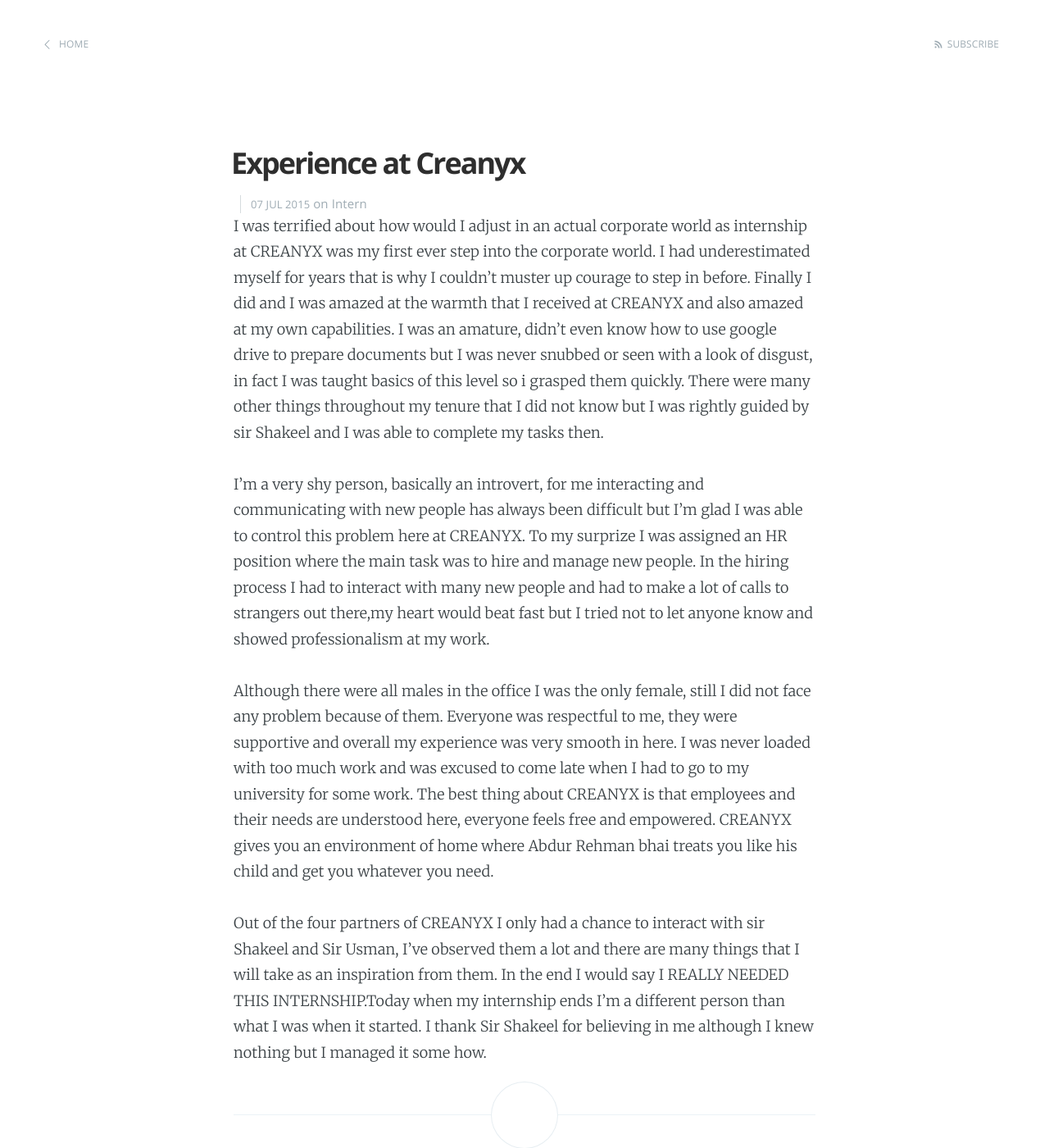
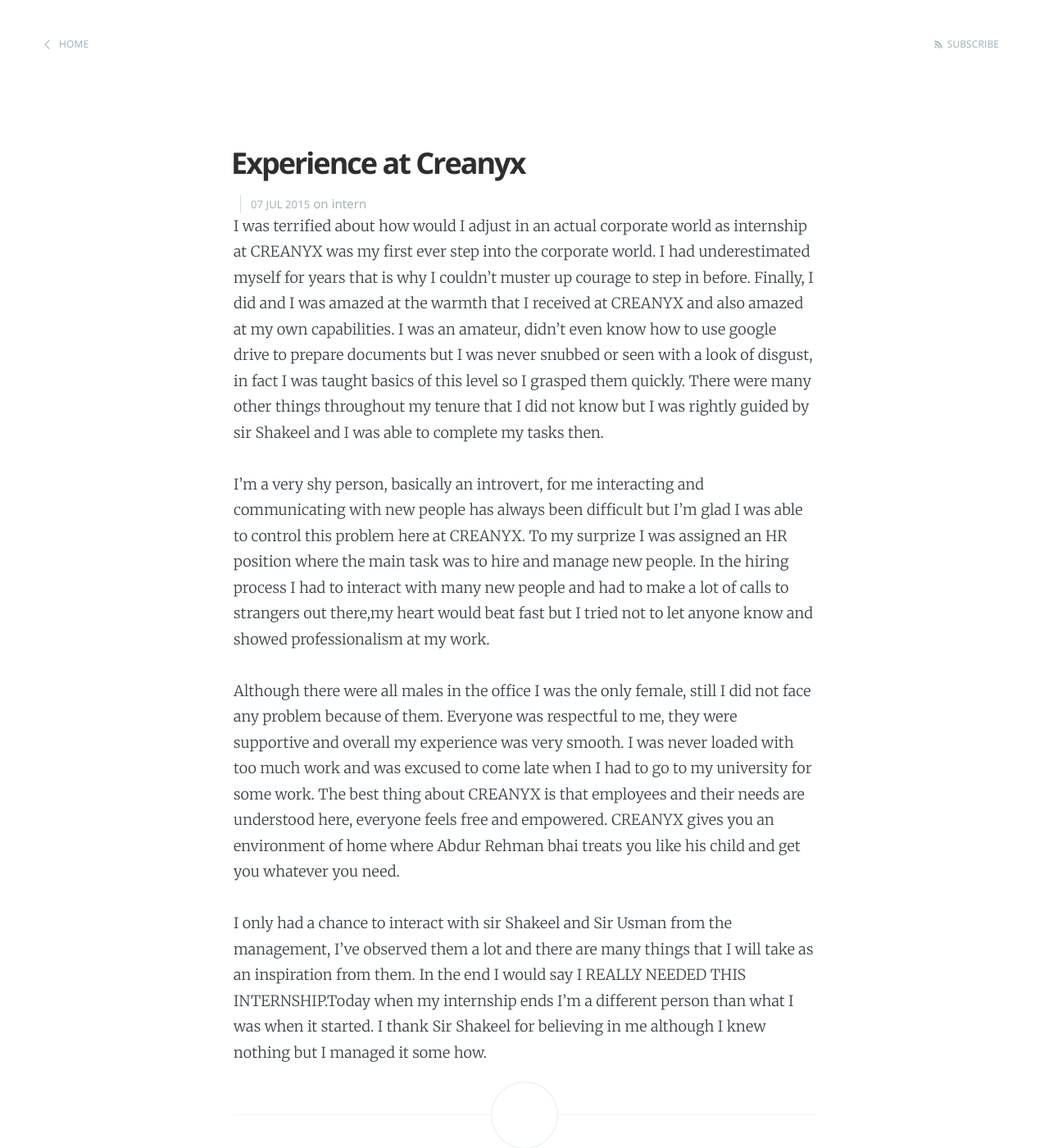
Before and after one commit to creanyx/creanyx.github.io, a Jekyll site: the page built from _posts/2015-07-07-experience-at-creanyx.markdown, in a window 1280 px wide and 1400 px high. Shown: the whole window at 82% size. Built offline with Jekyll 4.4.1, drawn with Linux system fonts in a browser that asks for light colours; Markdown is read by kramdown in place of the engine named in the settings.

Commit message:
After proofreading

```diff
--- a/_posts/2015-07-07-experience-at-creanyx.markdown
+++ b/_posts/2015-07-07-experience-at-creanyx.markdown
@@ -4,14 +4,14 @@
 date:   2015-07-07 02:37:00
 author: Sakina Murtaza
 authorbio : Media manager at Creanyx
-categories: Intern
+categories: intern
 ---
 
 
-I was terrified about how would I adjust in an actual corporate world as internship at CREANYX was my first ever step into the corporate world. I had underestimated myself for years that is why I couldn't muster up courage to step in before. Finally I did and I was amazed at the warmth that I received at CREANYX and also amazed at my own capabilities. I was an amature, didn’t even know how to use google drive to prepare documents but I was never snubbed or seen with a look of disgust, in fact I was taught basics of this level so i grasped them quickly. There were many other things throughout my tenure that I did not know but I was rightly guided by sir Shakeel and I was able to complete my tasks then.
+I was terrified about how would I adjust in an actual corporate world as internship at CREANYX was my first ever step into the corporate world. I had underestimated myself for years that is why I couldn't muster up courage to step in before. Finally, I did and I was amazed at the warmth that I received at CREANYX and also amazed at my own capabilities. I was an amateur, didn’t even know how to use google drive to prepare documents but I was never snubbed or seen with a look of disgust, in fact I was taught basics of this level so I grasped them quickly. There were many other things throughout my tenure that I did not know but I was rightly guided by sir Shakeel and I was able to complete my tasks then.
 
 I’m a very shy person, basically an introvert, for me interacting and communicating with new people has always been difficult but I’m glad I was able to control this problem here at CREANYX. To my surprize I was assigned an HR position where the main task was to hire and manage new people. In the hiring process I had to interact with many new people and had to make a lot of calls to strangers out there,my heart would beat fast but I tried not to let anyone know and showed professionalism at my work.
 
-Although there were all males in the office I was the only female, still I did not face any problem because of them. Everyone was respectful to me, they were supportive and overall my experience was very smooth in here. I was never loaded with too much work and was excused to come late when I had to go to my university for some work. The best thing about CREANYX is that employees and their needs are understood here, everyone feels free and empowered. CREANYX gives you an environment of home where Abdur Rehman bhai treats you like his child and get you whatever you need.
+Although there were all males in the office I was the only female, still I did not face any problem because of them. Everyone was respectful to me, they were supportive and overall my experience was very smooth. I was never loaded with too much work and was excused to come late when I had to go to my university for some work. The best thing about CREANYX is that employees and their needs are understood here, everyone feels free and empowered. CREANYX gives you an environment of home where Abdur Rehman bhai treats you like his child and get you whatever you need.
 
-Out of the four partners of CREANYX I only had a chance to interact with sir Shakeel and Sir Usman, I’ve observed them a lot and there are many things that I will take as an inspiration from them. In the end I would say I REALLY NEEDED THIS INTERNSHIP.Today when my internship ends I’m a different person than what I was when it started. I thank Sir Shakeel for believing in me although I knew nothing but I managed it some how.
+I only had a chance to interact with sir Shakeel and Sir Usman from the management, I’ve observed them a lot and there are many things that I will take as an inspiration from them. In the end I would say I REALLY NEEDED THIS INTERNSHIP.Today when my internship ends I’m a different person than what I was when it started. I thank Sir Shakeel for believing in me although I knew nothing but I managed it some how.
```
